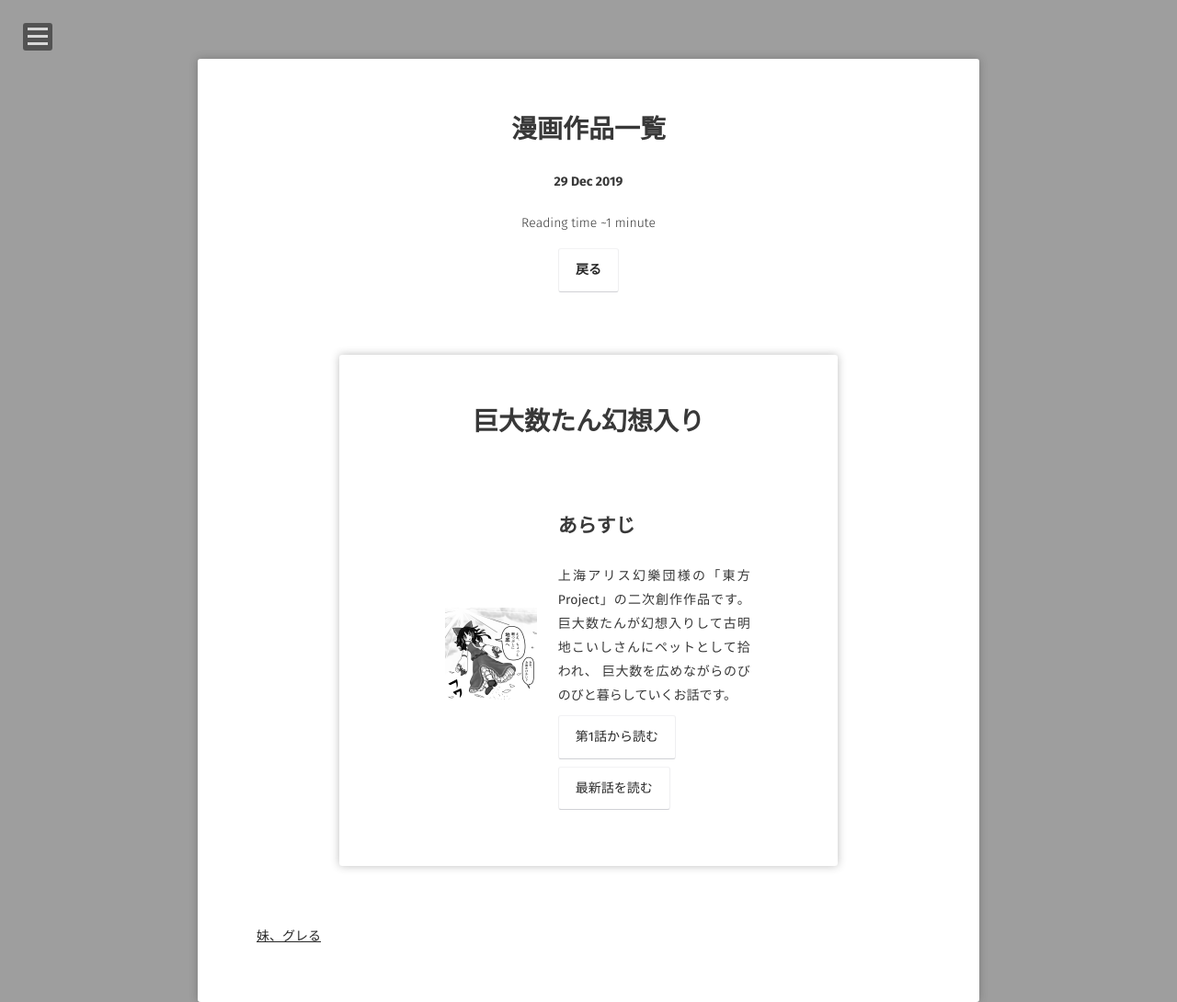
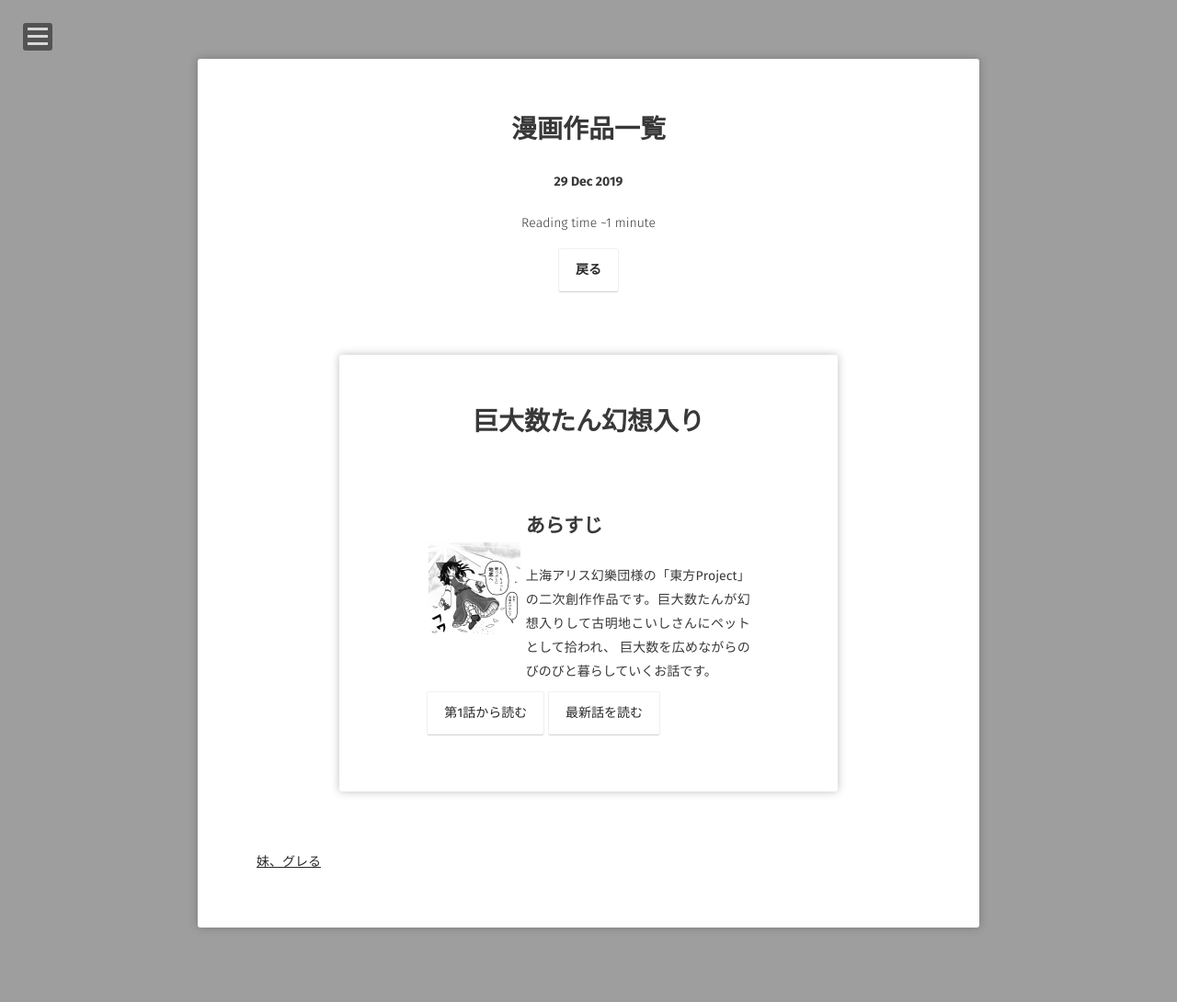
Before and after one commit to p-adic/p-adic.github.io, a Jekyll site: the page built from _posts/projects/0000-00-00-cartoon.md, in a window 1280 px wide. Shown: the whole page at 92% size. Built offline with Jekyll 4.4.1, drawn with Linux system fonts in a browser that asks for light colours; some web fonts are replaced; after the commit the page ends 1009 px from its top, so only the background shows below that.

Commit message:
Update 0000-00-00-cartoon.md

```diff
--- a/_posts/projects/0000-00-00-cartoon.md
+++ b/_posts/projects/0000-00-00-cartoon.md
@@ -16,7 +16,7 @@ comments: true
     <div class="content">
       <table>
         <tr>
-          <td rowspan="3" width="40%">
+          <td rowspan="2" width="30%">
             <img src = "{{ site.url }}/assets/img/kyodaisuutan-gensouiri-logo.png">
           </td>
           <td>
@@ -30,7 +30,7 @@ comments: true
           </td>
         </tr>
         <tr>
-          <td>
+          <td colspan="2">
             <a class="btn zoombtn" href="https://www.pixiv.net/user/20006473/series/35747">
               第1話から読む
             </a>
```
